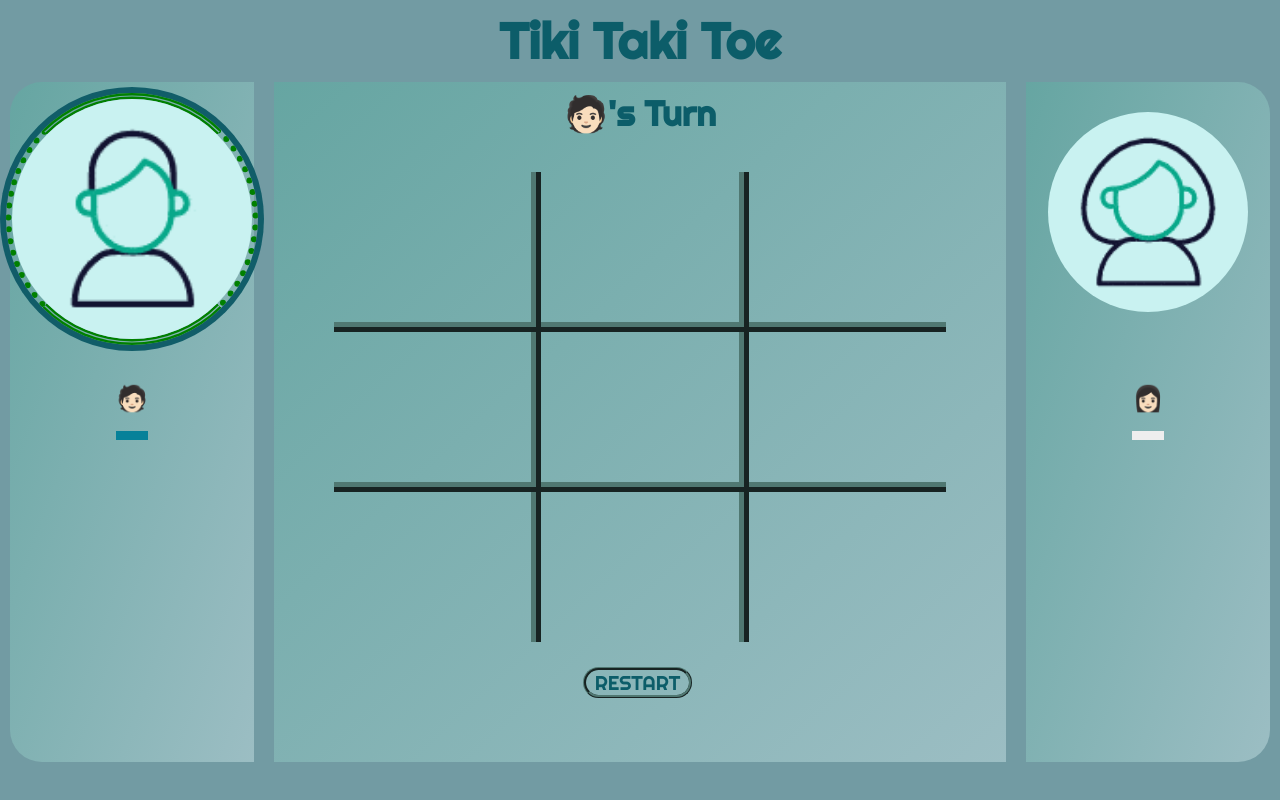
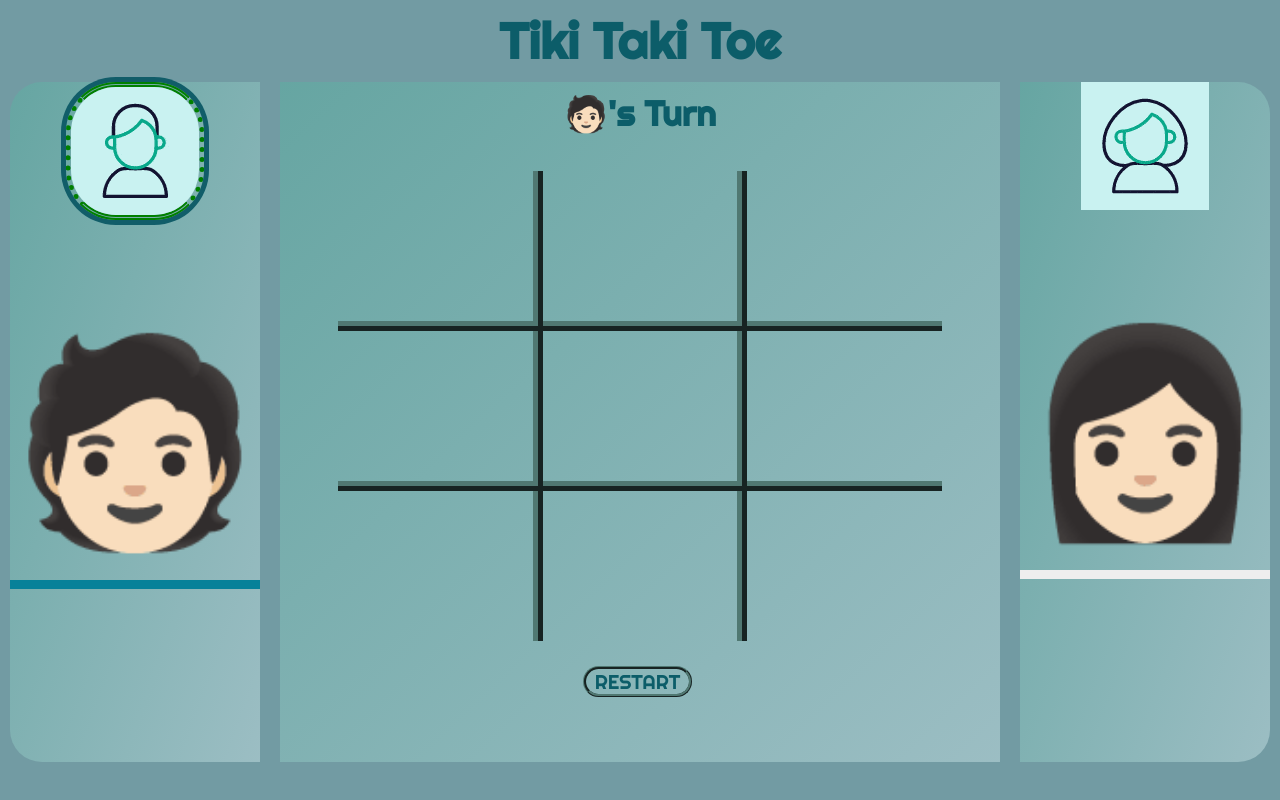
Before and after one commit to asiisii/tikitaki, a plain HTML site: page index.html in a window 1280 px wide. Drawn offline with Linux system fonts and the light colour scheme; a web font is replaced by a local one.

Commit message:
Update player icon styling

```diff
--- a/css/style.css
+++ b/css/style.css
@@ -57,23 +57,13 @@ h1 {
   width: 300px;
 }
 
-img {
-  margin-top: 15%;
-  margin-bottom: 15%;
-  border-radius: 50%;
-  transition: transform .5s ease;
-}
 
 .img-border {
   border-width: thick;
   border-color: green;
   border-style: double dotted;
+  border-radius: 50px;
   box-shadow: 0 0 0 5px #115D69;
-  transform: scale(1.2);
-}
-
-img:hover {
-  cursor: grabbing;
 }
 
 .score:hover,
@@ -176,16 +166,7 @@ p,
 }
 
 .player {
-  font-size: 25px;
-}
-
-img {
-  width: 200px;
-  height: 200px;
-}
-
-.img-wrapper {
-  height: 300px;
+  font-size: 200px;
 }
 
 .message {
@@ -193,11 +174,10 @@ img {
   margin-top: 10px;
 }
 
-
 .player-x {
   border-bottom: 9px solid #eee;
   padding-bottom: 18px;
-
+  margin-top: 90px;
 }
 
 .player-x.active {
@@ -213,4 +193,5 @@ img {
 .player-o {
   border-bottom: 9px solid #eee;
   padding-bottom: 18px;
+  margin-top: 90px;
 }
```
